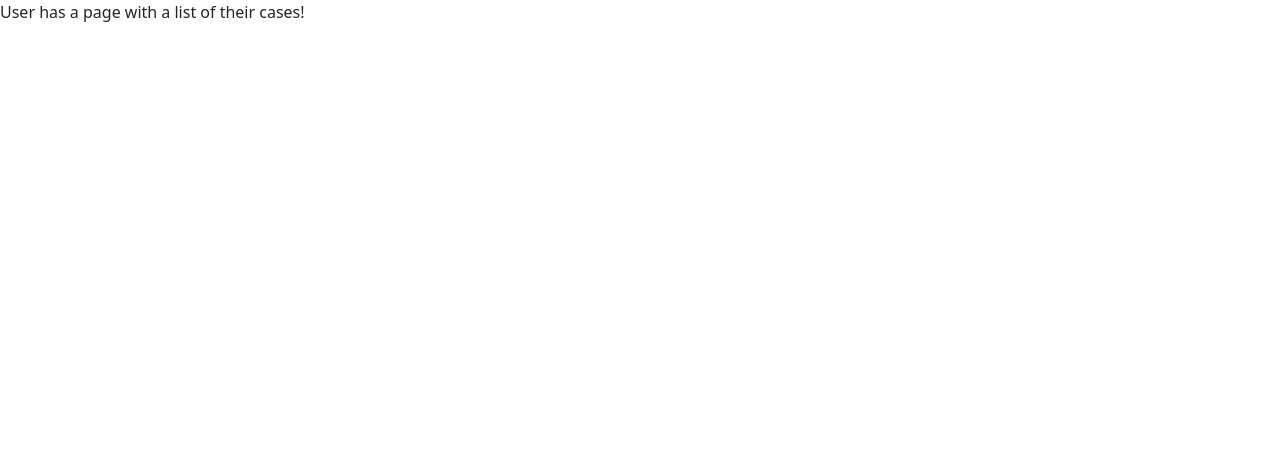
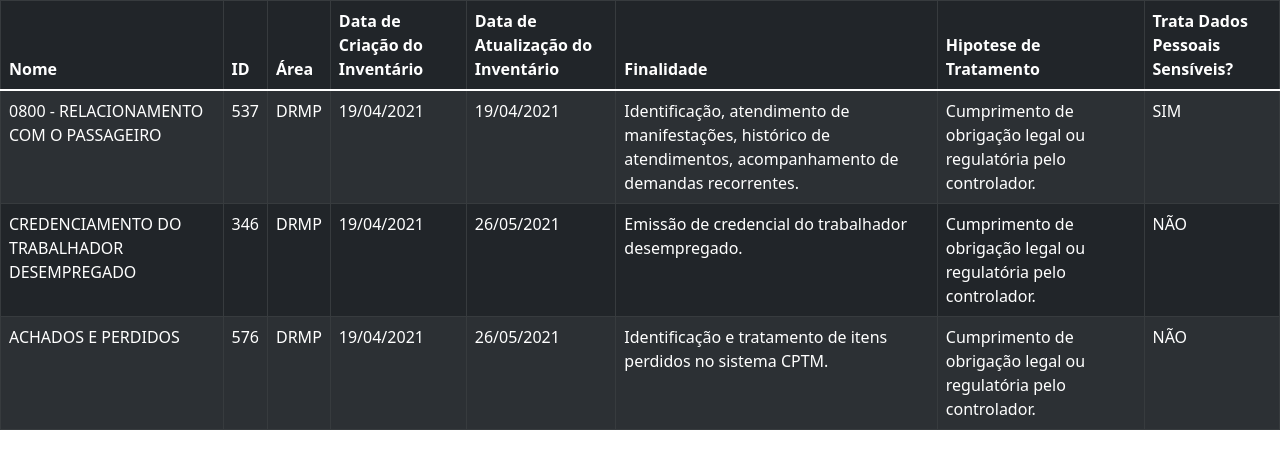
Before and after one commit to cyborg-nomade/inventario-lgpd-auto, a React (Create React App) app in the folder inventario-lgpd-frontend/: page /1/cases in a window 1280 px wide. Shown: the top 468 px of the page. Built offline with nearby package versions, Linux system fonts and the light colour scheme.

Commit message:
dummies introduzidos para testar apresentação da lista + pequenos bugs corrigidos

```diff
--- a/inventario-lgpd-frontend/src/cases/pages/AllCasesList.js
+++ b/inventario-lgpd-frontend/src/cases/pages/AllCasesList.js
@@ -1,7 +1,10 @@
 import React from "react";
+import CasesList from "../../shared/components/CasesList";
 
 const AllCasesList = () => {
-  return <div>This is a list of all cases!</div>;
+  const CASES = [];
+
+  return <CasesList items={CASES} />;
 };
 
 export default AllCasesList;
--- a/inventario-lgpd-frontend/src/shared/components/CaseItem.js
+++ b/inventario-lgpd-frontend/src/shared/components/CaseItem.js
@@ -8,7 +8,10 @@ import PropTypes from "prop-types";
  *
  */
 const CaseItem = (props) => {
-  return <tr>
+  console.log(props.item);
+
+  return (
+    <tr>
       <td>{props.item.nome}</td>
       <td>{props.item.id}</td>
       <td>{props.item.area}</td>
@@ -16,13 +19,14 @@ const CaseItem = (props) => {
       <td>{props.item.dataAtualizacao}</td>
       <td>{props.item.finalidade}</td>
       <td>{props.item.hipoteseTratamento}</td>
-  <td>{props.item.dadosPessoaisSensiveis}</td>
-</tr>;
+      <td>{props.item.dadosPessoaisSensiveis ? "SIM" : "NÃO"}</td>
+    </tr>
+  );
 };
 
 CaseItem.propTypes = {
   item: PropTypes.shape({
-    name: PropTypes.string,
+    nome: PropTypes.string,
     id: PropTypes.number,
     area: PropTypes.string,
     dataCriacao: PropTypes.string,
--- a/inventario-lgpd-frontend/src/shared/components/CasesList.js
+++ b/inventario-lgpd-frontend/src/shared/components/CasesList.js
@@ -26,7 +26,7 @@ const CasesList = (props) => {
   }
 
   return (
-    <Table striped bordered hover>
+    <Table striped bordered hover variant="dark">
       <thead>
         <tr>
           <th>Nome</th>
@@ -51,7 +51,7 @@ const CasesList = (props) => {
 CasesList.propTypes = {
   items: PropTypes.arrayOf(
     PropTypes.shape({
-      name: PropTypes.string,
+      nome: PropTypes.string,
       id: PropTypes.number,
       area: PropTypes.string,
       dataCriacao: PropTypes.string,
--- a/inventario-lgpd-frontend/src/users/pages/UserPage.js
+++ b/inventario-lgpd-frontend/src/users/pages/UserPage.js
@@ -1,7 +1,46 @@
 import React from "react";
+import CasesList from "./../../shared/components/CasesList";
 
 const UserPage = () => {
-  return <div>User has a page with a list of their cases!</div>;
+  const CASES = [
+    {
+      nome: "0800 - RELACIONAMENTO COM O PASSAGEIRO",
+      id: Math.floor(Math.random() * 1000),
+      area: "DRMP",
+      dataCriacao: "19/04/2021",
+      dataAtualizacao: "19/04/2021",
+      finalidade:
+        "Identificação, atendimento de manifestações, histórico de atendimentos, acompanhamento de demandas recorrentes.",
+      hipoteseTratamento:
+        "Cumprimento de obrigação legal ou regulatória pelo controlador.",
+      dadosPessoaisSensiveis: true,
+    },
+    {
+      nome: "CREDENCIAMENTO DO TRABALHADOR DESEMPREGADO",
+      id: Math.floor(Math.random() * 1000),
+      area: "DRMP",
+      dataCriacao: "19/04/2021",
+      dataAtualizacao: "26/05/2021",
+      finalidade: "Emissão de credencial do trabalhador desempregado.",
+      hipoteseTratamento:
+        "Cumprimento de obrigação legal ou regulatória pelo controlador.",
+      dadosPessoaisSensiveis: false,
+    },
+    {
+      nome: "ACHADOS E PERDIDOS",
+      id: Math.floor(Math.random() * 1000),
+      area: "DRMP",
+      dataCriacao: "19/04/2021",
+      dataAtualizacao: "26/05/2021",
+      finalidade:
+        "Identificação e tratamento de itens perdidos no sistema CPTM.",
+      hipoteseTratamento:
+        "Cumprimento de obrigação legal ou regulatória pelo controlador.",
+      dadosPessoaisSensiveis: false,
+    },
+  ];
+
+  return <CasesList items={CASES} />;
 };
 
 export default UserPage;
```
Lines whose indentation alone changed are shown as unchanged.
